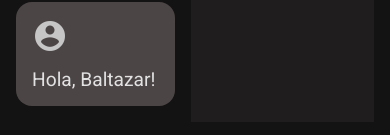
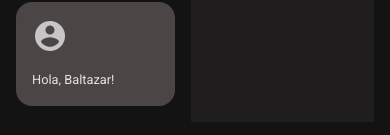
Before and after one commit to baltazarottonello/biblioteK, an Angular app: page / in a window 390 px wide. Both pictures are taken after a click on the button "menu". Shown: the part 706-841 px from the top of the page. Built offline with nearby package versions, Linux system fonts and the light colour scheme.

Commit message:
feat(profile-menu-component): adjust profile name font size for mobile responsiveness

```diff
--- a/src/app/components/profile-menu-component/profile-menu-component.scss
+++ b/src/app/components/profile-menu-component/profile-menu-component.scss
@@ -21,3 +21,9 @@
   font-size: 1.2rem;
   font-weight: 400;
 }
+
+@media (max-width: 768px) {
+  .profile-name-container {
+    font-size: 0.8rem;
+  }
+}
```
